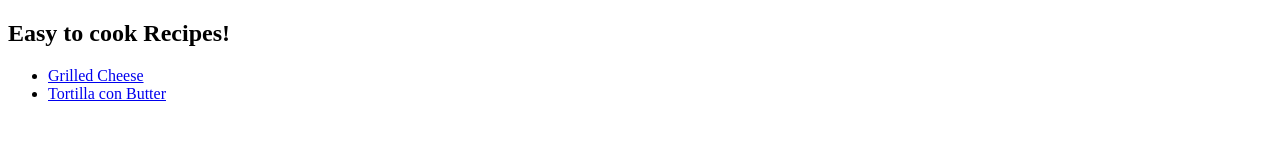
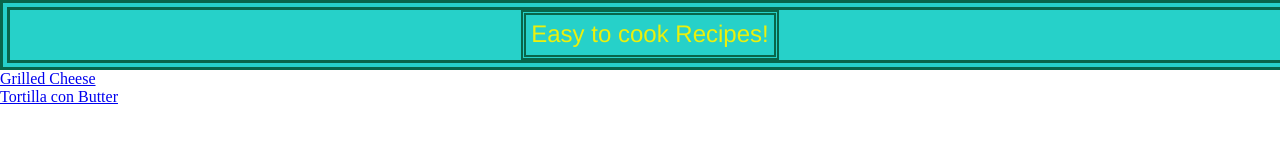
Before and after one commit to IzacEspinoza/Easy-to-cook-Recipes, a plain HTML site: page index.html in a window 1280 px wide. Drawn offline with Linux system fonts and the light colour scheme.

Commit message:
Created and linked CSS file, styled up top 'logo bar' started styling up the home page(index.html), made a sort of logo bar

```diff
--- a/index.html
+++ b/index.html
@@ -3,10 +3,13 @@
   <head>
     <meta charset="UTF-8" />
     <title>Easy to cook Recipes!</title>
+    <link rel="stylesheet" href="style.css">
   </head>
   <body>
-    <section>
-      <h1>Easy to cook Recipes!</h1>
+    <section class="logo-bar">
+      <h1 id="logo">Easy to cook Recipes!</h1>
+    </section>
+
     <ul>
       <li>
         <a href="./recipes/grilledCheese.html">Grilled Cheese</a>
@@ -15,6 +18,5 @@
         <a href="./recipes/butterTortilla.html">Tortilla con Butter</a>
       </li>
     </ul>
-    </section>
   </body>
 </html>
--- /dev/null
+++ b/style.css
@@ -0,0 +1,21 @@
+*{
+    padding: 0;
+    margin: 0;
+}
+.logo-bar{
+    width: 100%;
+    height: 50px;
+    background-color: rgb(38, 209, 201);
+    border: 10px double rgb(8, 102, 74);
+    display: flex;
+    justify-content: center;
+}
+#logo{
+    text-align: center;
+    width: auto;
+    color: rgb(236, 240, 12);
+    border: 5px double rgb(8, 102, 74);
+    padding: 5px;
+    font-family: 'Helvetica', 'Cursive', sans-serif;
+    font-weight: 200;
+}
```
Lines whose indentation alone changed are shown as unchanged.
